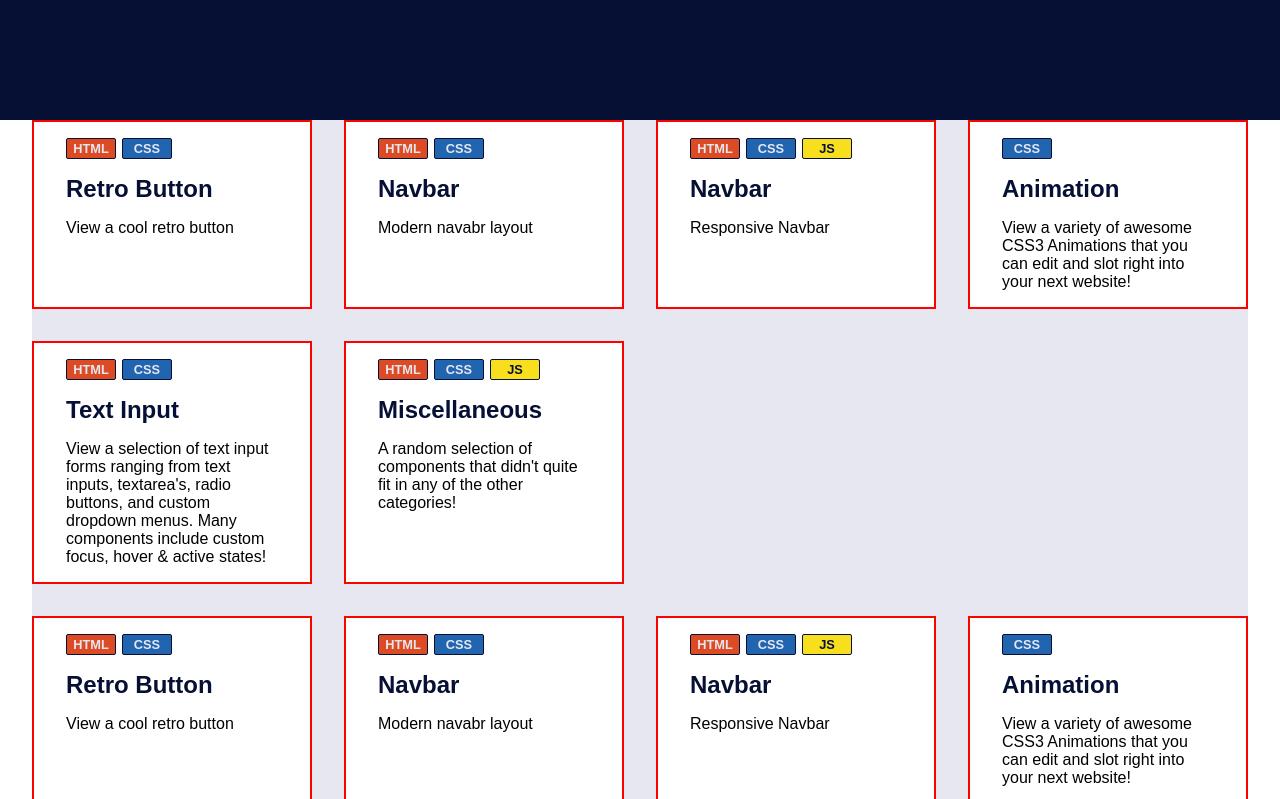
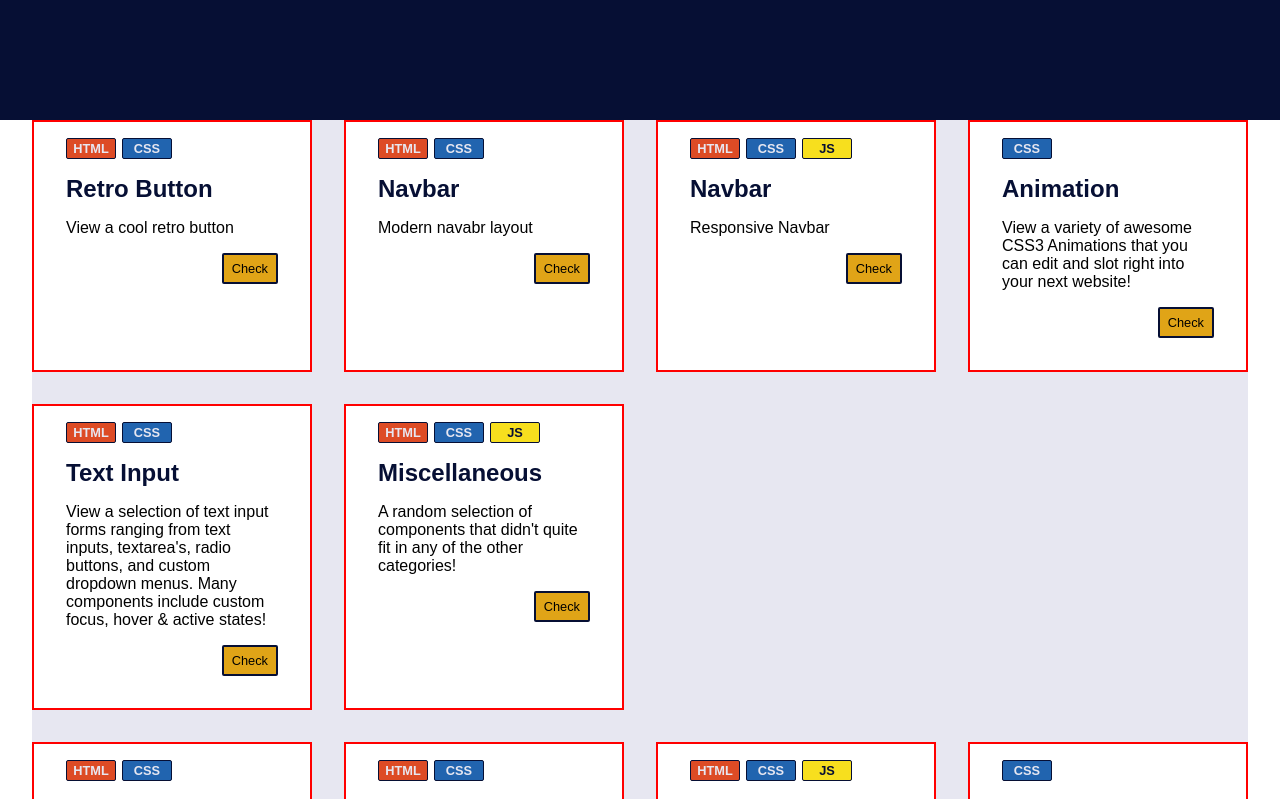
Before and after one commit to yusef-codes10/css-lab-vue, a Vue app: page / in a window 1280 px wide. Shown: the part 680-1479 px from the top of the page. Built offline with nearby package versions, Linux system fonts and the light colour scheme.

Commit message:
btn style is not com;plete

```diff
--- a/src/components/CardsComponent.vue
+++ b/src/components/CardsComponent.vue
@@ -15,6 +15,7 @@ defineProps({
     </div>
     <h2 class="card-title">{{ card.cardTitle }}</h2>
     <p>{{ card.cardDiscription }}</p>
+    <button>Check</button>
   </div>
 </template>
 
@@ -24,6 +25,9 @@ defineProps({
   padding: 1rem 2rem;
   /* margin: 2rem; */
   border: 2px red solid;
+
+  display: flex;
+  flex-direction: column;
 }
 
 .langs-used {
@@ -69,6 +73,22 @@ defineProps({
   color: var(--brand-color);
 }
 
+button {
+  font-size: 0.8rem;
+  padding: 6px 8px;
+  margin: 1rem 0;
+  border-radius: 2px;
+  border: 2px solid var(--brand-color);
+  box-shadow:
+    8px,
+    8px,
+    8px #000;
+
+  align-self: flex-end;
+  cursor: pointer;
+  background-color: var(--secondary-color);
+}
+
 @media (max-width: 575px) {
   .cards {
     grid-template-columns: 1fr;
```
